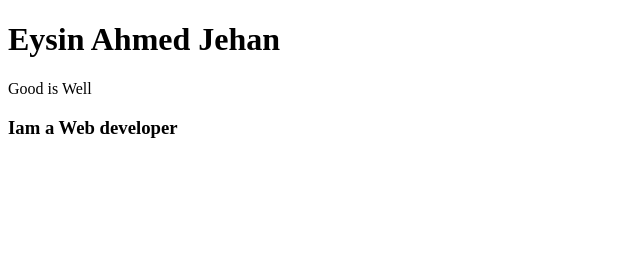
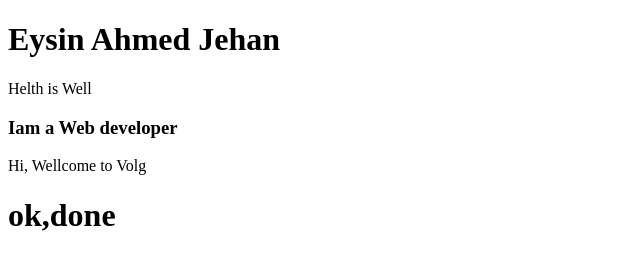
Before and after one commit to Eysin-Ahmed-Jehan123/my-first-repo, a plain HTML site: page index.html in a window 1280 px wide. Shown: the whole page, without its empty margins (0-640 px from the left). Drawn offline with Linux system fonts and the light colour scheme.

Commit message:
added hedar

```diff
--- a/index.html
+++ b/index.html
@@ -8,7 +8,9 @@
 </head>
 <body>
     <h1>Eysin Ahmed Jehan</h1>
-    <p>Good is Well</p>
+    <p>Helth is Well</p>
     <h3>Iam a Web developer</h3>
+    <p>Hi, Wellcome to Volg</p>
+    <h1>ok,done</h1>
 </body>
 </html>
```
